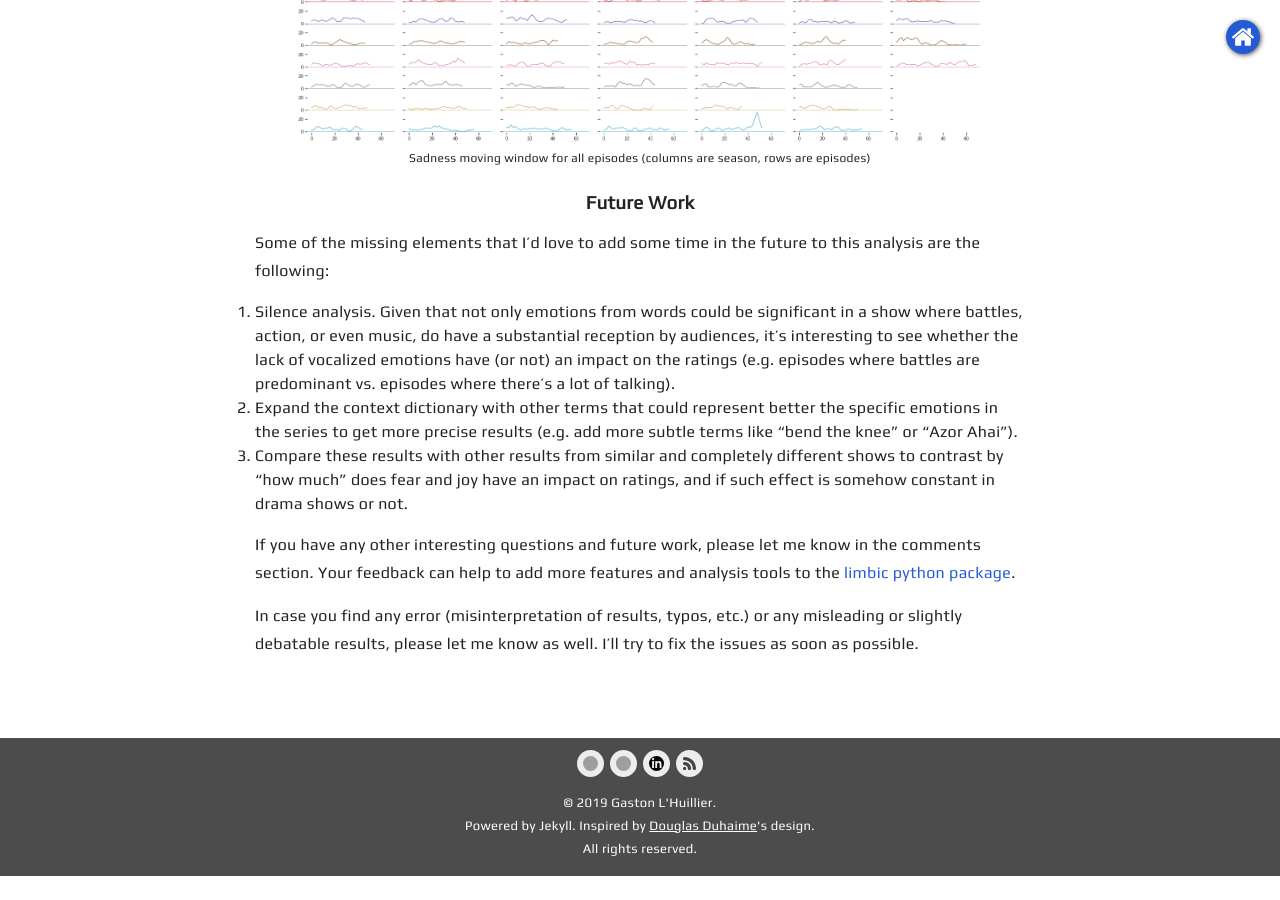
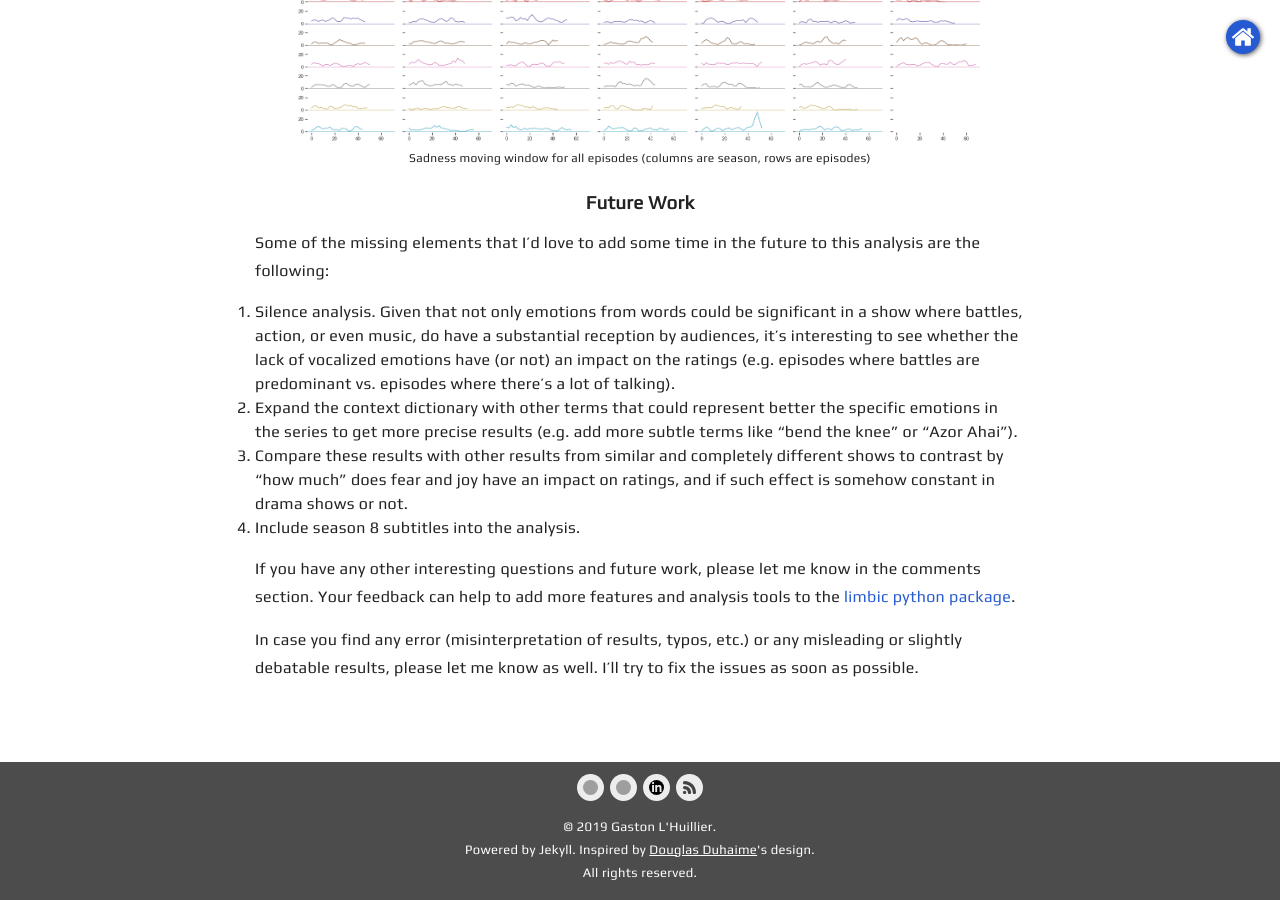
Before and after one commit to glhuilli/glhuilli.github.io, a Jekyll site: the page built from _posts/2019-04-14-got-analysis.markdown, in a window 1280 px wide and 900 px high, scrolled down 8008 px. Built offline with Jekyll 4.4.1, drawn with Linux system fonts in a browser that asks for light colours; some web fonts are replaced; formulas are drawn with MathJax 3; comment, search, counter and statistics services are not loaded; before the commit the page ends 8884 px from its top, so only the background shows below that; grey boxes are pictures that could not be loaded.

Commit message:
Update 2019-04-14-got-analysis.markdown

```diff
--- a/_posts/2019-04-14-got-analysis.markdown
+++ b/_posts/2019-04-14-got-analysis.markdown
@@ -177,6 +177,7 @@ Some of the missing elements that I'd love to add some time in the future to thi
 1. Silence analysis. Given that not only emotions from words could be significant in a show where battles, action, or even music, do have a substantial reception by audiences, it's interesting to see whether the lack of vocalized emotions have (or not) an impact on the ratings (e.g. episodes where battles are predominant vs. episodes where there's a lot of talking).
 2. Expand the context dictionary with other terms that could represent better the specific emotions in the series to get more precise results (e.g. add more subtle terms like "bend the knee" or "Azor Ahai").
 3. Compare these results with other results from similar and completely different shows to contrast by "how much" does fear and joy have an impact on ratings, and if such effect is somehow constant in drama shows or not.
+4. Include season 8 subtitles into the analysis.
 
 If you have any other interesting questions and future work, please let me know in the comments section. Your feedback can help to add more features and analysis tools to the [limbic python package](https://github.com/glhuilli/limbic).
 
```
